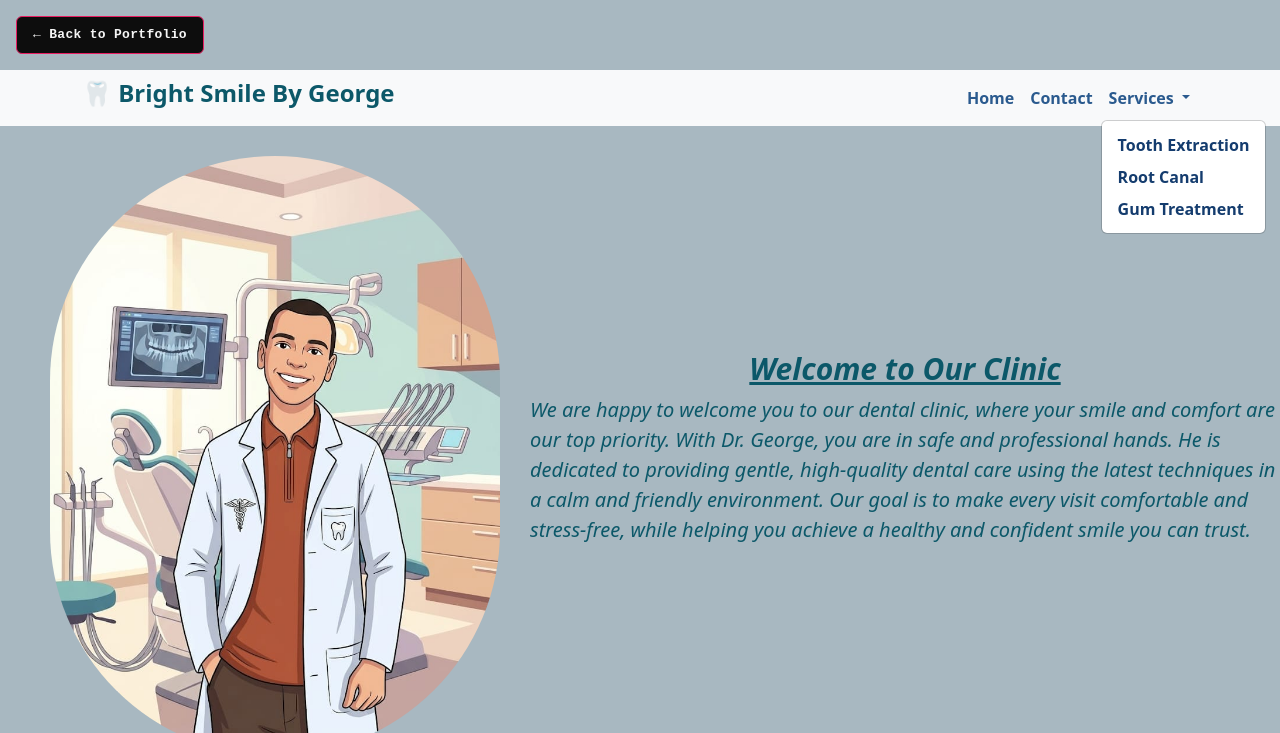
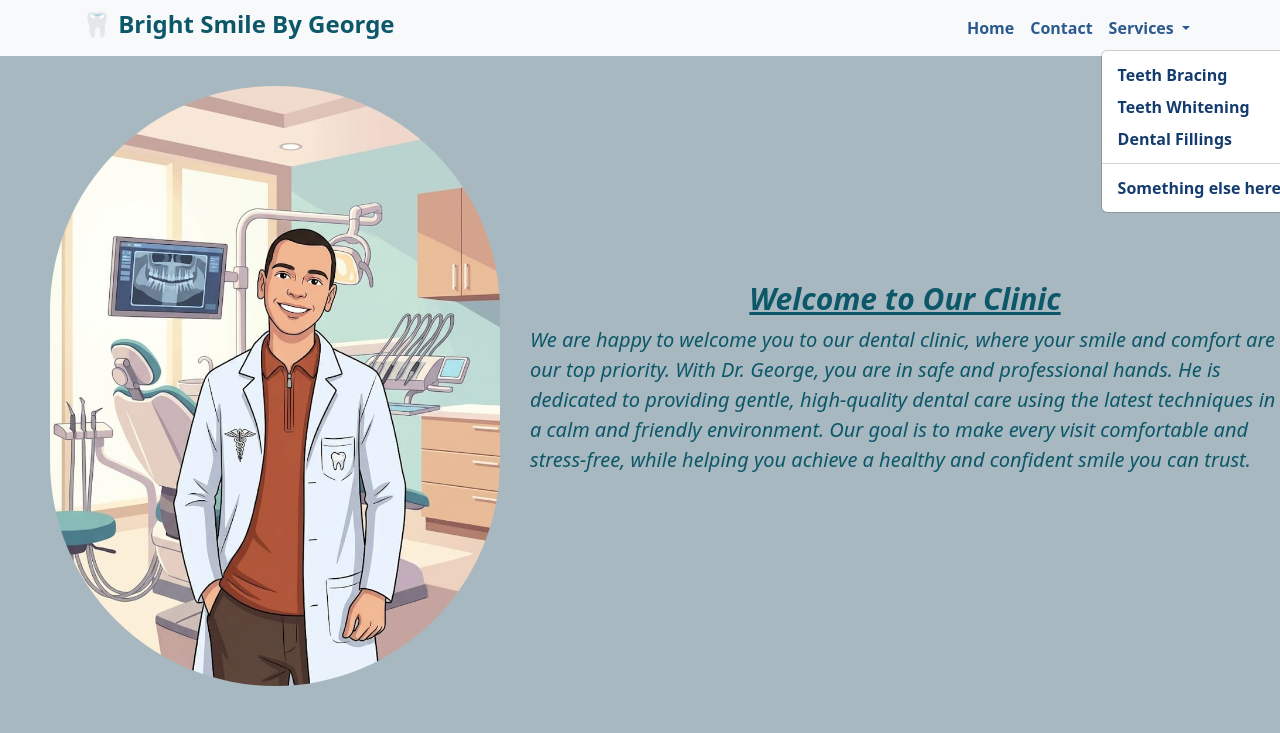
Before and after one commit to Sherry-Magdy/sherry-portfolio, a website: page BrightSmile-byGeorge.html in a window 1280 px wide. Both pictures are taken after a click on the button "Services". Shown: the top 733 px of the page. Drawn offline with nearby package versions, Linux system fonts and the light colour scheme.

Commit message:
Revert BrightSmile changes to original

```diff
--- a/BrightSmile-byGeorge.html
+++ b/BrightSmile-byGeorge.html
@@ -9,32 +9,8 @@
      <!-- Bootstrap -->
      <link href="https://cdn.jsdelivr.net/npm/bootstrap@5.3.8/dist/css/bootstrap.min.css" rel="stylesheet" integrity="sha384-sRIl4kxILFvY47J16cr9ZwB07vP4J8+LH7qKQnuqkuIAvNWLzeN8tE5YBujZqJLB" crossorigin="anonymous">
 
-     <style>
-       .back-to-portfolio {
-         display: inline-flex;
-         align-items: center;
-         gap: 6px;
-         margin: 16px;
-         padding: 8px 16px;
-         background: #0d0d0d;
-         color: #f5f5f5;
-         text-decoration: none;
-         border-radius: 6px;
-         font-family: 'Space Grotesk', 'IBM Plex Mono', monospace;
-         font-size: 13px;
-         font-weight: 600;
-         letter-spacing: 0.3px;
-         border: 1px solid #e91e63;
-         transition: background 0.2s ease, color 0.2s ease;
-       }
-       .back-to-portfolio:hover {
-         background: #e91e63;
-         color: #0d0d0d;
-       }
-     </style>
 </head>
 <body>
-    <a href="index.html#projects" class="back-to-portfolio">← Back to Portfolio</a>
 
   <nav class="navbar navbar-expand-lg bg-body-tertiary">
 
@@ -51,20 +27,25 @@
       <ul class="navbar-nav ms-auto mb-2 mb-lg-0">
 
         <li class="nav-item">
-          <a class="nav-link active" aria-current="page" href="#home">Home</a>
+          <a class="nav-link active" aria-current="page" href="#">Home</a>
         </li>
 
         <li class="nav-item">
-          <a class="nav-link" href="index.html#contact">Contact</a>
+          <a class="nav-link" href="#">Contact</a>
         </li>
 
         <li class="nav-item dropdown">
           <a class="nav-link dropdown-toggle" href="#" role="button" data-bs-toggle="dropdown" aria-expanded="false"> Services </a>
 
           <ul class="dropdown-menu">
-            <li><a class="dropdown-item" href="#services">Tooth Extraction</a></li>
-            <li><a class="dropdown-item" href="#services">Root Canal</a></li>
-            <li><a class="dropdown-item" href="#services">Gum Treatment</a></li>
+            <li><a class="dropdown-item" href="braces.html">Teeth Bracing</a></li>
+            <li><a class="dropdown-item" href="whitening.html">Teeth Whitening</a></li>
+            <li><a class="dropdown-item" href="fillings.html">Dental Fillings</a></li>
+
+            <!--خط فاصل بين عناصر القايمه-->
+            <li><hr class="dropdown-divider"></li>
+
+            <li><a class="dropdown-item" href="else.html">Something else here</a></li>
           </ul>
         </li>
       </ul>
@@ -74,7 +55,7 @@
 </nav>
 
 
-<div class="Home" id="home">
+<div class="Home">
   <img src="Images/dr.george.jpeg" >
 
   <div>
@@ -87,7 +68,7 @@
   </div>
 </div>
 
-<div class="services" id="services">
+<div class="services">
   <div class="box">
     <img src="Images/extraction.jpg">
     <h5>Tooth Extraction</h5>
```
